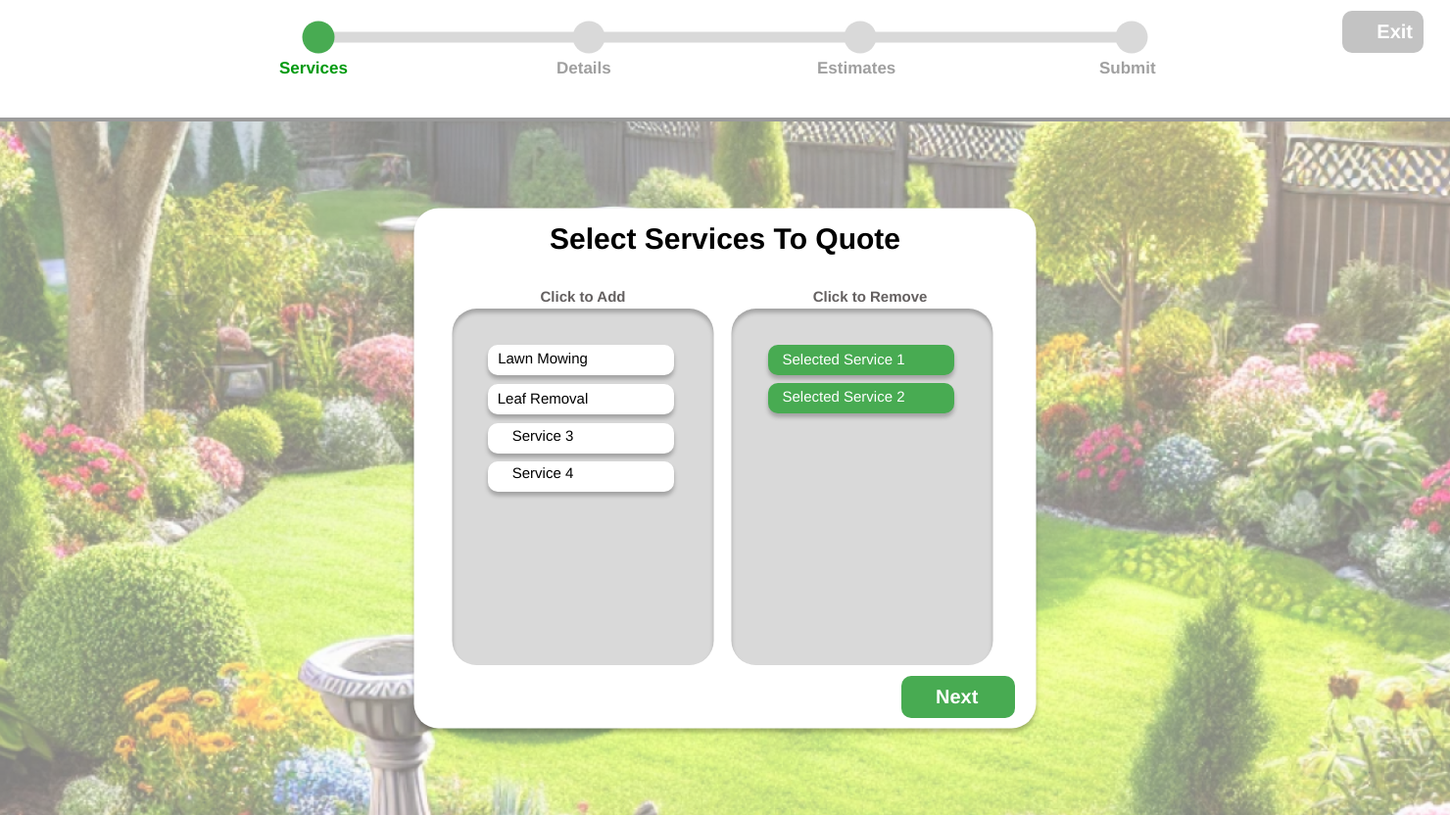
After one commit to liamgilbert1/AcceleRate, a Django app: page /userapp/service/ in a window 1480 px wide. The commit adds this page. Shown: the whole page at 98% size. Run offline with Django 5.2, Linux system fonts and the light colour scheme.

Commit message:
Select services front page

```diff
--- /dev/null
+++ b/userapp/static/userapp/css/service.css
@@ -0,0 +1,470 @@
+html,
+body {
+  width: 100%;
+  height: 100%;
+  margin: 0;
+}
+
+.select-services-page {
+  background-color: #ffffff;
+  display: flex;
+  flex-direction: row;
+  justify-content: center;
+  width: 100%;
+  height: 100%;
+}
+
+.select-services-page .div {
+  background-color: #ffffff;
+  width: 100%;
+  height: 100%;
+  position: relative;
+}
+
+.select-services-page .divider {
+  position: absolute;
+  width: 100%;
+  height: 4px;
+  top: 120px;
+  left: 0;
+  background-color: #9b9b9b;
+}
+
+.select-services-page .background {
+  position: absolute;
+  width: 100%;
+  height: 708px;
+  top: 124px;
+  left: 0;
+  background-image: url(img/AcceleRateBG.png);
+  background-size: cover;
+  background-position: 50% 50%;
+}
+
+.select-services-page .select-service-rect {
+  position: absolute;
+  width: 635px;
+  height: 531px;
+  top: 50%;
+  left: 50%;
+  background-color: #ffffff;
+  border-radius: 25px;
+  box-shadow: 0px 4px 4px #00000040;
+  transform: translate(-50%, -50%);
+}
+
+.select-services-page .select-service-to-quote-text {
+  position: absolute;
+  width: 393px;
+  top: 120px;
+  left: 50%;
+  font-family: "Roboto-ExtraBold", Helvetica;
+  font-weight: 800;
+  color: #000000;
+  font-size: 30px;
+  text-align: center;
+  letter-spacing: 0;
+  line-height: normal;
+  transform: translate(-50%, -50%);
+}
+
+.select-services-page .add-service-rect {
+  position: absolute;
+  width: 267px;
+  height: 364px;
+  top: 373px;
+  left: 595px;
+  background-color: #d9d9d9;
+  border-radius: 25px;
+  box-shadow: inset 0px 4px 4px #00000040;
+  transform: translate(-50%, -50%);
+}
+
+.select-services-page .added-service-rect {
+  position: absolute;
+  width: 267px;
+  height: 364px;
+  top: 373px;
+  left: 880px;
+  background-color: #d9d9d9;
+  border-radius: 25px;
+  box-shadow: inset 0px 4px 4px #00000040;
+  transform: translate(-50%, -50%);
+}
+
+.select-services-page .service2-rect {
+  position: absolute;
+  width: 190px;
+  height: 31px;
+  top: 268px;
+  left: 498px;
+  background-color: #ffffff;
+  border-radius: 10px;
+  box-shadow: 0px 4px 4px #00000040;
+}
+
+.select-services-page .service3-rect {
+  position: absolute;
+  width: 190px;
+  height: 31px;
+  top: 308px;
+  left: 498px;
+  background-color: #ffffff;
+  border-radius: 10px;
+  box-shadow: 0px 4px 4px #00000040;
+}
+
+.select-services-page .service4-rect {
+  position: absolute;
+  width: 190px;
+  height: 31px;
+  top: 347px;
+  left: 498px;
+  background-color: #ffffff;
+  border-radius: 10px;
+  box-shadow: 0px 4px 4px #00000040;
+}
+
+.select-services-page .service1-rect {
+  position: absolute;
+  width: 190px;
+  height: 31px;
+  top: 228px;
+  left: 498px;
+  background-color: #ffffff;
+  border-radius: 10px;
+  box-shadow: 0px 4px 4px #00000040;
+}
+
+.select-services-page .selected-service-1-rect {
+  position: absolute;
+  width: 190px;
+  height: 31px;
+  top: 228px;
+  left: 784px;
+  background-color: #48ab52;
+  border-radius: 10px;
+  box-shadow: 0px 4px 4px #00000040;
+}
+
+.select-services-page .selected-service-2-rect {
+  position: absolute;
+  width: 190px;
+  height: 31px;
+  top: 267px;
+  left: 784px;
+  background-color: #48ab52;
+  border-radius: 10px;
+  box-shadow: 0px 4px 4px #00000040;
+}
+
+.select-services-page .service-1-text {
+  position: absolute;
+  width: 158px;
+  top: 233px;
+  left: 475px;
+  font-family: "Roboto-Regular", Helvetica;
+  font-weight: 400;
+  color: #000000;
+  font-size: 15px;
+  text-align: center;
+  letter-spacing: 0;
+  line-height: normal;
+}
+
+.select-services-page .selected-service-1-text {
+  top: 234px;
+  position: absolute;
+  width: 158px;
+  left: 782px;
+  font-family: "Roboto-Medium", Helvetica;
+  font-weight: 500;
+  color: #ffffff;
+  font-size: 15px;
+  text-align: center;
+  letter-spacing: 0;
+  line-height: normal;
+}
+
+.select-services-page .selected-service-2-text {
+  top: 272px;
+  position: absolute;
+  width: 158px;
+  left: 782px;
+  font-family: "Roboto-Medium", Helvetica;
+  font-weight: 500;
+  color: #ffffff;
+  font-size: 15px;
+  text-align: center;
+  letter-spacing: 0;
+  line-height: normal;
+}
+
+.select-services-page .service-2-text {
+  position: absolute;
+  width: 158px;
+  top: 274px;
+  left: 475px;
+  font-family: "Roboto-Regular", Helvetica;
+  font-weight: 400;
+  color: #000000;
+  font-size: 15px;
+  text-align: center;
+  letter-spacing: 0;
+  line-height: normal;
+}
+
+.select-services-page .service-3-text {
+  top: 312px;
+  left: 475px;
+  position: absolute;
+  width: 158px;
+  font-family: "Roboto-Regular", Helvetica;
+  font-weight: 400;
+  color: #000000;
+  font-size: 15px;
+  text-align: center;
+  letter-spacing: 0;
+  line-height: normal;
+}
+
+.select-services-page .service-4-text {
+  top: 350px;
+  left: 475px;
+  position: absolute;
+  width: 158px;
+  font-family: "Roboto-Regular", Helvetica;
+  font-weight: 400;
+  color: #000000;
+  font-size: 15px;
+  text-align: center;
+  letter-spacing: 0;
+  line-height: normal;
+}
+
+/* .select-services-page .rectangle-11 {
+  position: absolute;
+  width: 5px;
+  height: 261px;
+  top: 238px;
+  left: 614px;
+  background-color: #555050e8;
+  border-radius: 3px;
+}
+
+.select-services-page .rectangle-12 {
+  position: absolute;
+  width: 5px;
+  height: 261px;
+  top: 235px;
+  left: 902px;
+  background-color: #555050e8;
+  border-radius: 3px;
+} */
+
+.select-services-page .component {
+  position: absolute;
+  width: 116px;
+  height: 43px;
+  top: 566px;
+  left: 920px;
+  background-color: #48ab52;
+  border-radius: 10px;
+}
+
+.select-services-page .text-wrapper-8 {
+  position: absolute;
+  width: 90px;
+  top: 10px;
+  left: 35px;
+  font-family: "Roboto-Bold", Helvetica;
+  font-weight: 700;
+  color: #ffffff;
+  font-size: 20px;
+  letter-spacing: 0;
+  line-height: normal;
+}
+
+.select-services-page .click-to-add-text {
+  left: 495px;
+  position: absolute;
+  width: 200px;
+  top: 170px;
+  font-family: "Roboto-ExtraBold", Helvetica;
+  font-weight: 800;
+  color: #555050e8;
+  font-size: 15px;
+  text-align: center;
+  letter-spacing: 0;
+  line-height: normal;
+}
+
+.select-services-page .click-to-remove-text {
+  left: 788px;
+  position: absolute;
+  width: 200px;
+  top: 170px;
+  font-family: "Roboto-ExtraBold", Helvetica;
+  font-weight: 800;
+  color: #555050e8;
+  font-size: 15px;
+  text-align: center;
+  letter-spacing: 0;
+  line-height: normal;
+}
+
+.select-services-page .services-text {
+  position: absolute;
+  width: 73px;
+  top: 60px;
+  left: 285px;
+  font-family: "Inter-Bold", Helvetica;
+  font-weight: 700;
+  color: #009a0f;
+  font-size: 17px;
+  letter-spacing: 0;
+  line-height: normal;
+}
+
+.select-services-page .details-text {
+  position: absolute;
+  width: 73px;
+  top: 60px;
+  left: 568px;
+  font-family: "Inter-Bold", Helvetica;
+  font-weight: 700;
+  color: #a0a0a0;
+  font-size: 17px;
+  letter-spacing: 0;
+  line-height: normal;
+}
+
+.select-services-page .estimates-text {
+  position: absolute;
+  width: 91px;
+  top: 60px;
+  left: 834px;
+  font-family: "Inter-Bold", Helvetica;
+  font-weight: 700;
+  color: #a0a0a0;
+  font-size: 17px;
+  letter-spacing: 0;
+  line-height: normal;
+}
+
+.select-services-page .submit-text {
+  position: absolute;
+  width: 91px;
+  top: 60px;
+  left: 1122px;
+  font-family: "Inter-Bold", Helvetica;
+  font-weight: 700;
+  color: #a0a0a0;
+  font-size: 17px;
+  letter-spacing: 0;
+  line-height: normal;
+}
+
+.select-services-page .progress-bar {
+  position: absolute;
+  width: 863px;
+  height: 33px;
+  top: 38px;
+  left: 50%;
+  transform: translate(-50%, -50%);
+}
+
+.select-services-page .overlap-group {
+  position: relative;
+  height: 33px;
+}
+
+.select-services-page .ellipse {
+  left: 276px;
+  background-color: #d9d9d9;
+  position: absolute;
+  width: 33px;
+  height: 33px;
+  top: 0;
+  border-radius: 16.5px;
+}
+
+.select-services-page .rectangle-13 {
+  position: absolute;
+  width: 277px;
+  height: 11px;
+  top: 11px;
+  left: 16px;
+  background-color: #d9d9d9;
+}
+
+.select-services-page .rectangle-14 {
+  position: absolute;
+  width: 277px;
+  height: 11px;
+  top: 11px;
+  left: 293px;
+  background-color: #d9d9d9;
+}
+
+.select-services-page .ellipse-2 {
+  left: 553px;
+  background-color: #d9d9d9;
+  position: absolute;
+  width: 33px;
+  height: 33px;
+  top: 0;
+  border-radius: 16.5px;
+}
+
+.select-services-page .ellipse-3 {
+  left: 830px;
+  background-color: #d9d9d9;
+  position: absolute;
+  width: 33px;
+  height: 33px;
+  top: 0;
+  border-radius: 16.5px;
+}
+
+.select-services-page .rectangle-15 {
+  position: absolute;
+  width: 277px;
+  height: 11px;
+  top: 11px;
+  left: 570px;
+  background-color: #d9d9d9;
+}
+
+.select-services-page .ellipse-4 {
+  left: 0;
+  background-color: #48ab52;
+  position: absolute;
+  width: 33px;
+  height: 33px;
+  top: 0;
+  border-radius: 16.5px;
+}
+
+.select-services-page .next-wrapper {
+  position: absolute;
+  width: 83px;
+  height: 43px;
+  top: 11px;
+  left: 1370px;
+  background-color: #c3c3c3;
+  border-radius: 10px;
+  align-items: center;
+}
+
+.select-services-page .next {
+  position: absolute;
+  top: 10px;
+  left: 2px;
+  font-family: "Roboto-Bold", Helvetica;
+  font-weight: 700;
+  color: #ffffff;
+  font-size: 20px;
+  letter-spacing: 0;
+  line-height: normal;
+}
--- /dev/null
+++ b/userapp/templates/userapp/service.html
@@ -0,0 +1,65 @@
+<!DOCTYPE html>
+<html>
+  <head>
+    <meta charset="utf-8" />
+    <meta name="viewport" content="width=device-width, initial-scale=1.0" />
+    <title>Select Service</title>
+    {% load static %}
+    <link
+      rel="stylesheet"
+      type="text/css"
+      href="{% static 'userapp/css/service.css' %}"
+    />
+    <link rel="stylesheet" href="globals.css" />
+  </head>
+  <body>
+    <div class="select-services-page">
+      <div class="div">
+        <div class="divider"></div>
+        <div class="background">
+          <div class="select-service-rect"></div>
+          <div class="select-service-to-quote-text">
+            Select Services To Quote
+          </div>
+          <div class="add-service-rect"></div>
+          <div class="added-service-rect"></div>
+          <div class="service2-rect"></div>
+          <div class="service3-rect"></div>
+          <div class="service4-rect"></div>
+          <div class="service1-rect"></div>
+          <div class="selected-service-1-rect"></div>
+          <div class="selected-service-2-rect"></div>
+          <div class="service-1-text">Lawn Mowing</div>
+          <div class="selected-service-1-text">Selected Service 1</div>
+          <div class="selected-service-2-text">Selected Service 2</div>
+          <div class="service-2-text">Leaf Removal</div>
+          <div class="service-3-text">Service 3</div>
+          <div class="service-4-text">Service 4</div>
+          <div class="rectangle-11"></div>
+          <div class="rectangle-12"></div>
+          <div class="component"><div class="text-wrapper-8">Next</div></div>
+          <div class="click-to-add-text">Click to Add</div>
+          <div class="click-to-remove-text">Click to Remove</div>
+        </div>
+        <div class="services-text">Services</div>
+        <div class="details-text">Details</div>
+        <div class="estimates-text">Estimates</div>
+        <div class="submit-text">Submit</div>
+        <div class="progress-bar">
+          <div class="overlap-group">
+            <div class="ellipse"></div>
+            <div class="rectangle-13"></div>
+            <div class="rectangle-14"></div>
+            <div class="ellipse-2"></div>
+            <div class="ellipse-3"></div>
+            <div class="rectangle-15"></div>
+            <div class="ellipse-4"></div>
+          </div>
+        </div>
+        <div class="next-wrapper">
+          <div class="next">&nbsp;&nbsp;&nbsp;&nbsp;&nbsp;&nbsp;Exit</div>
+        </div>
+      </div>
+    </div>
+  </body>
+</html>
--- a/userapp/urls.py
+++ b/userapp/urls.py
@@ -3,4 +3,5 @@ from . import views
 
 urlpatterns = [
     path("", views.index, name="index"),
+    path("service/", views.service, name="service"),
 ]
--- a/userapp/views.py
+++ b/userapp/views.py
@@ -5,4 +5,5 @@ from django.http import HttpResponse
 def index(request):
     return render(request, 'userapp/index.html')
 
-# Create your views here.
+def service(request):
+    return render(request, 'userapp/service.html')
```
Also changed, not shown: userapp/templates/userapp/index.html (+12 -7 lines), userapp/static/userapp/css/img/AcceleRateBG.png (added).
